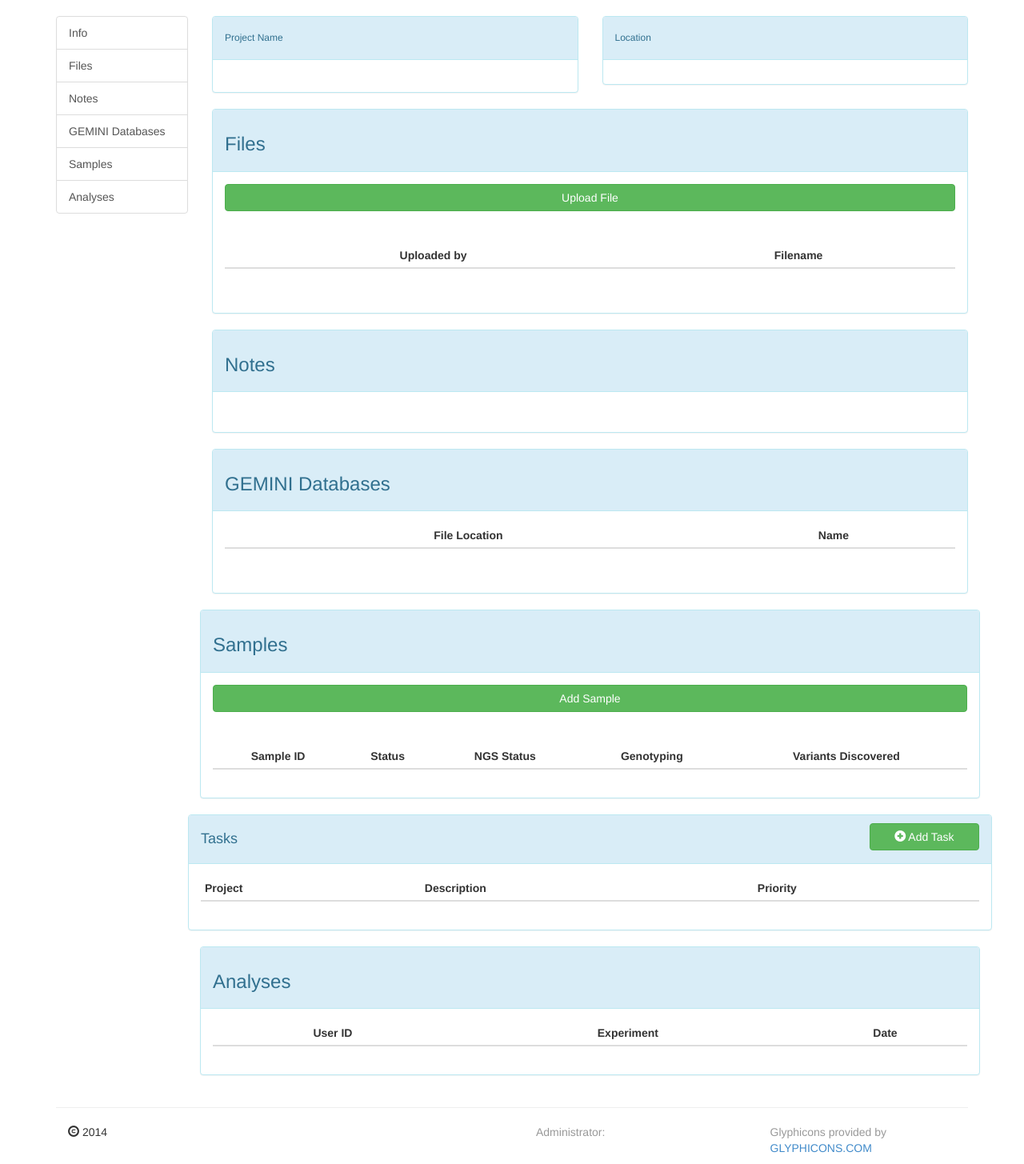
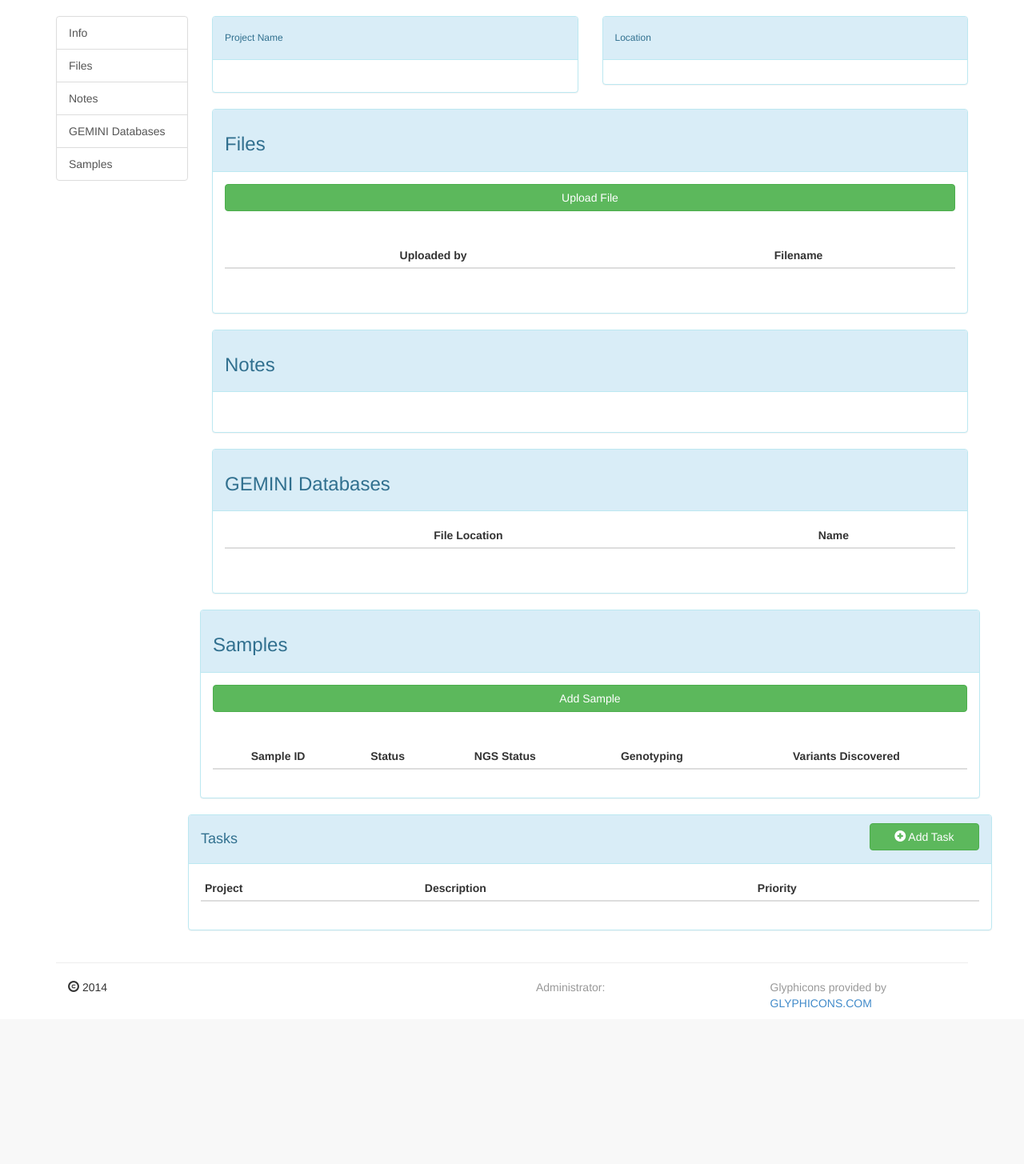
Before and after one commit to dgaston/kvasir, a Python web app: template kvasir/templates/project.html in a window 1280 px wide. Shown: the part 50-1505 px from the top of the page at 80% size. After the commit the page ends 1310 px from the top, so only its background shows below. Run offline with Jinja, Linux system fonts and the light colour scheme; the template is opened without the code that fills it, so the values that code supplies are empty; some libraries are stand-ins or nearby versions.

```diff
--- a/kvasir/templates/project.html
+++ b/kvasir/templates/project.html
@@ -13,7 +13,6 @@
 			<a href="#Notes" class="list-group-item">Notes</a>
 			<a href="#GDB" class="list-group-item">GEMINI Databases</a>
 			<a href="#Samples" class="list-group-item">Samples</a>
-			<a href="#Analyses" class="list-group-item">Analyses</a>
 		</ul>
 	</div>
 
@@ -225,40 +224,6 @@
 			</div>
 		</div>
 
-
-
-		<div class="row">
-			<div class="col-md-12">
-
-				<a name="Analyses"></a>
-				<div class="panel panel-info">
-					<div class="panel-heading">
-						<h3>Analyses</h3>
-					</div>
-					<div class="panel-body">
-						<table class="table table-hover table-condensed table-responsive">
-							<thead>
-								<tr>
-									<th><b><center>User ID</center></b></th>
-									<th><b><center>Experiment</center></b></th>
-									<th><b><center>Date</center></b></th>
-								</tr>
-							</thead>
-							<tbody>
-								{% for analysis in project.analyses %}
-									{% set nickname = get_user_nickname(analysis.user_id) %}
-								<tr>
-									<td>{{nickname}}</td>
-									<td>{{analysis.experiment}}</td>
-									<td>{{analysis.date}}</td>
-								</tr>
-								{% endfor %}
-							</tbody>
-						</table>
-					</div>
-				</div>
-			</div>
-		</div>
 	</div>
 </div>
 {% endblock %}
--- a/kvasir/views/views.py
+++ b/kvasir/views/views.py
@@ -66,8 +66,7 @@ def project(slug):
         flash('Your note has been added.')
         return redirect(url_for('project', slug=project.slug))
 
-    return render_template('project.html', analyses=sorted(project.analyses, key=lambda analysis: analysis.date, reverse=True),
-                           project=project, users=users, id=id, form=form)
+    return render_template('project.html', project=project, users=users, id=id, form=form)
 
 @app.route('/upload/<name>', methods = ['GET', 'POST'])
 @login_required
```
Also changed, not shown: kvasir/models.py (+14 -11 lines).
